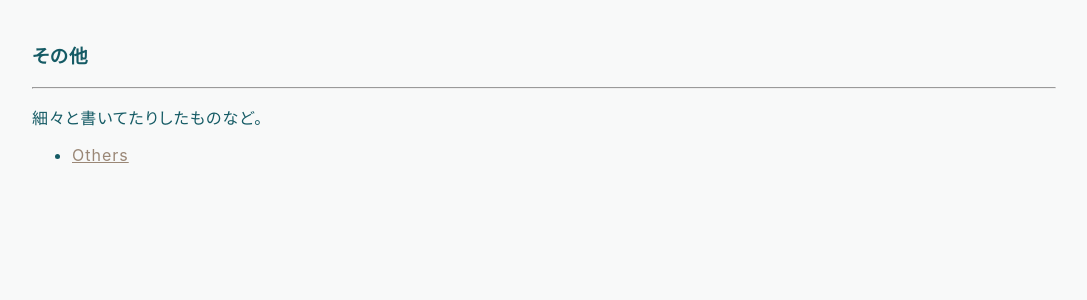
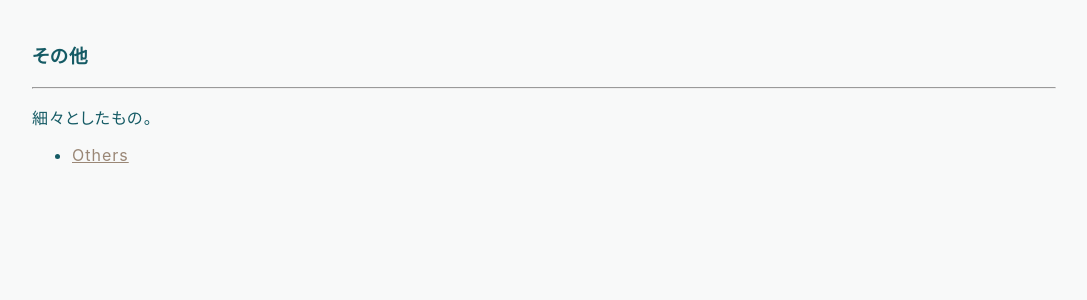
Before and after one commit to hihumi-riku/hihumi-riku.github.io, a Jekyll site: the page built from writings_list.md, in a window 1280 px wide. Shown: the part 1052-1352 px from the top of the page, without its empty margins (96-1183 px from the left). Built offline with Jekyll 4.4.1, drawn with Linux system fonts in a browser that asks for light colours.

Commit message:
Update writings_list.md

```diff
--- a/writings_list.md
+++ b/writings_list.md
@@ -48,7 +48,7 @@ title: 書き物リスト
 
 ### その他
 ---
-細々と書いてたりしたものなど。
+細々としたもの。
 
 
 - [Others](/2019/11/27/others_list.html)
```
